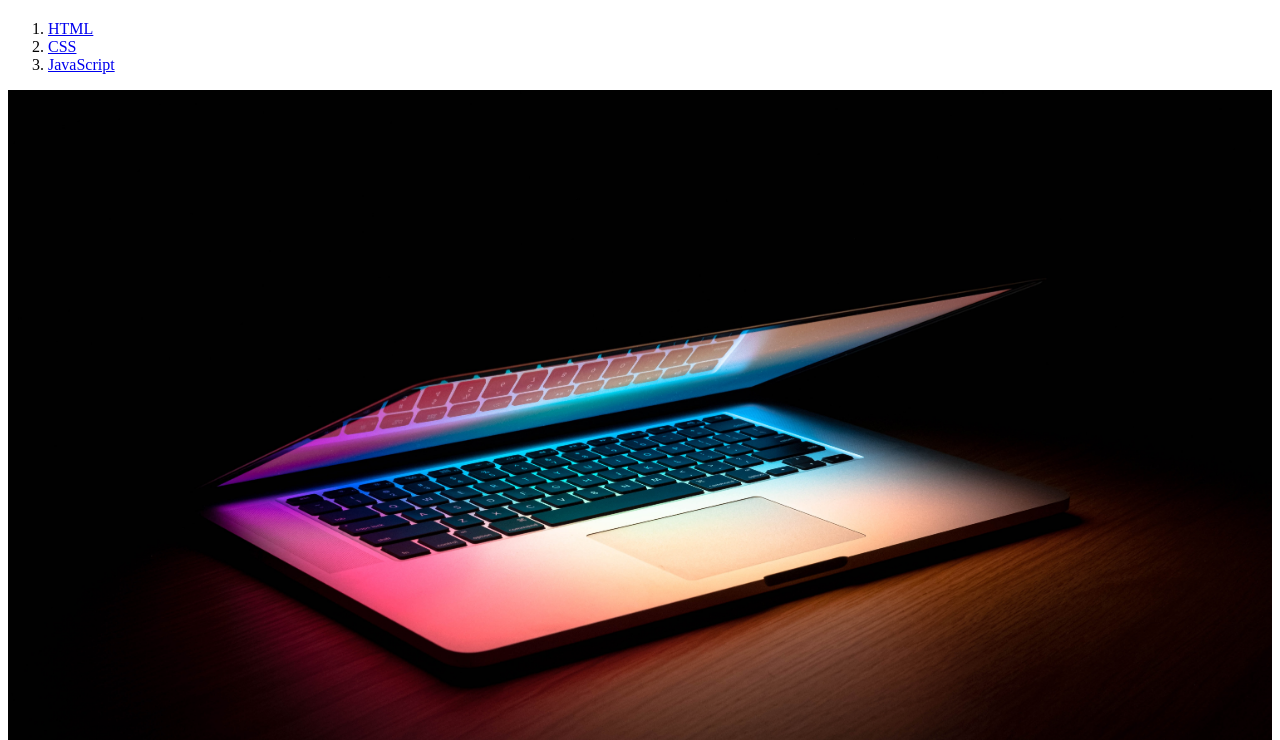
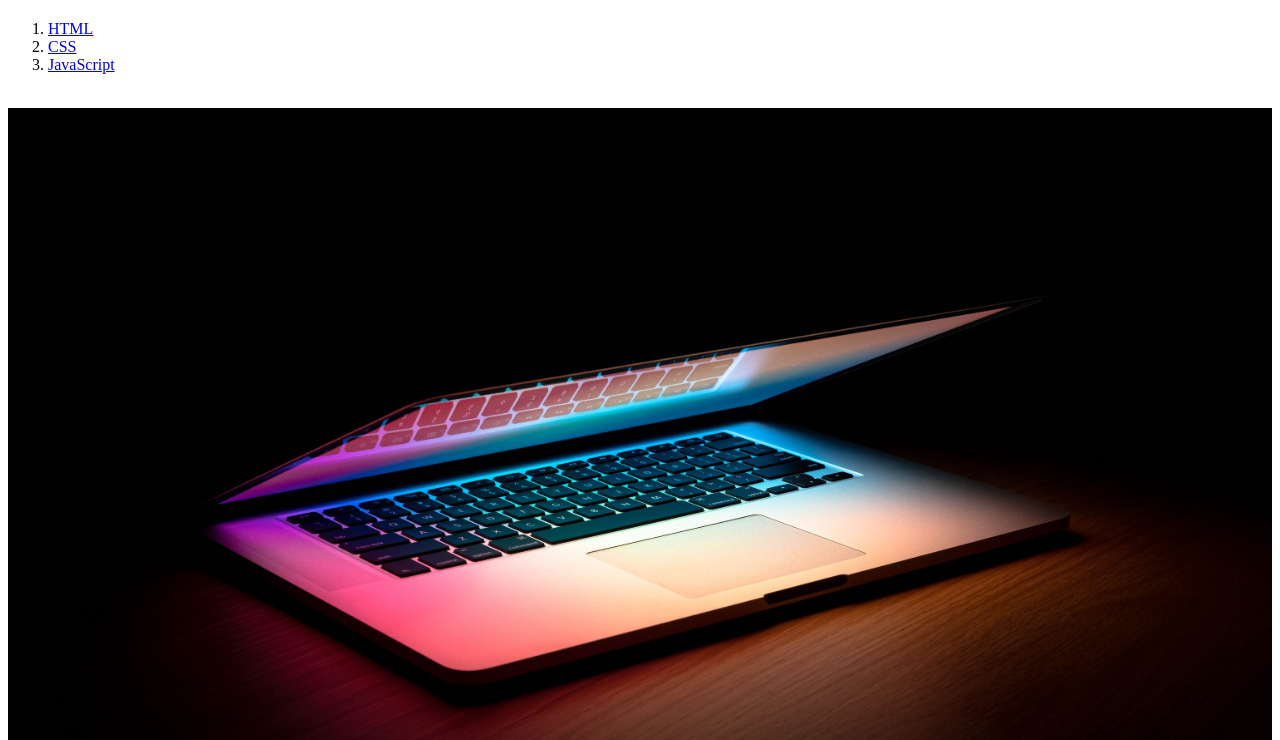
Before and after one commit to victorypie/Webtest, a plain HTML site: page index.html in a window 1280 px wide. Shown: the part 60-800 px from the top of the page. Drawn offline with Linux system fonts and the light colour scheme.

Commit message:
Update index.html

```diff
--- a/index.html
+++ b/index.html
@@ -11,7 +11,7 @@
       <li><a href="2.html">CSS</a></li>
       <li><a href="3.html">JavaScript</a></li>
     </ol>
-    <p><img src="img1.jpg" width="100%">
+    <br><img src="img1.jpg" width="100%">
     <iframe width="560" height="315" src="https://www.youtube.com/embed/7T7r_oSp0SE" title="YouTube video player" frameborder="0" allow="accelerometer; autoplay; clipboard-write; encrypted-media; gyroscope; picture-in-picture" allowfullscreen></iframe>
   </body>
 </html>>
```
